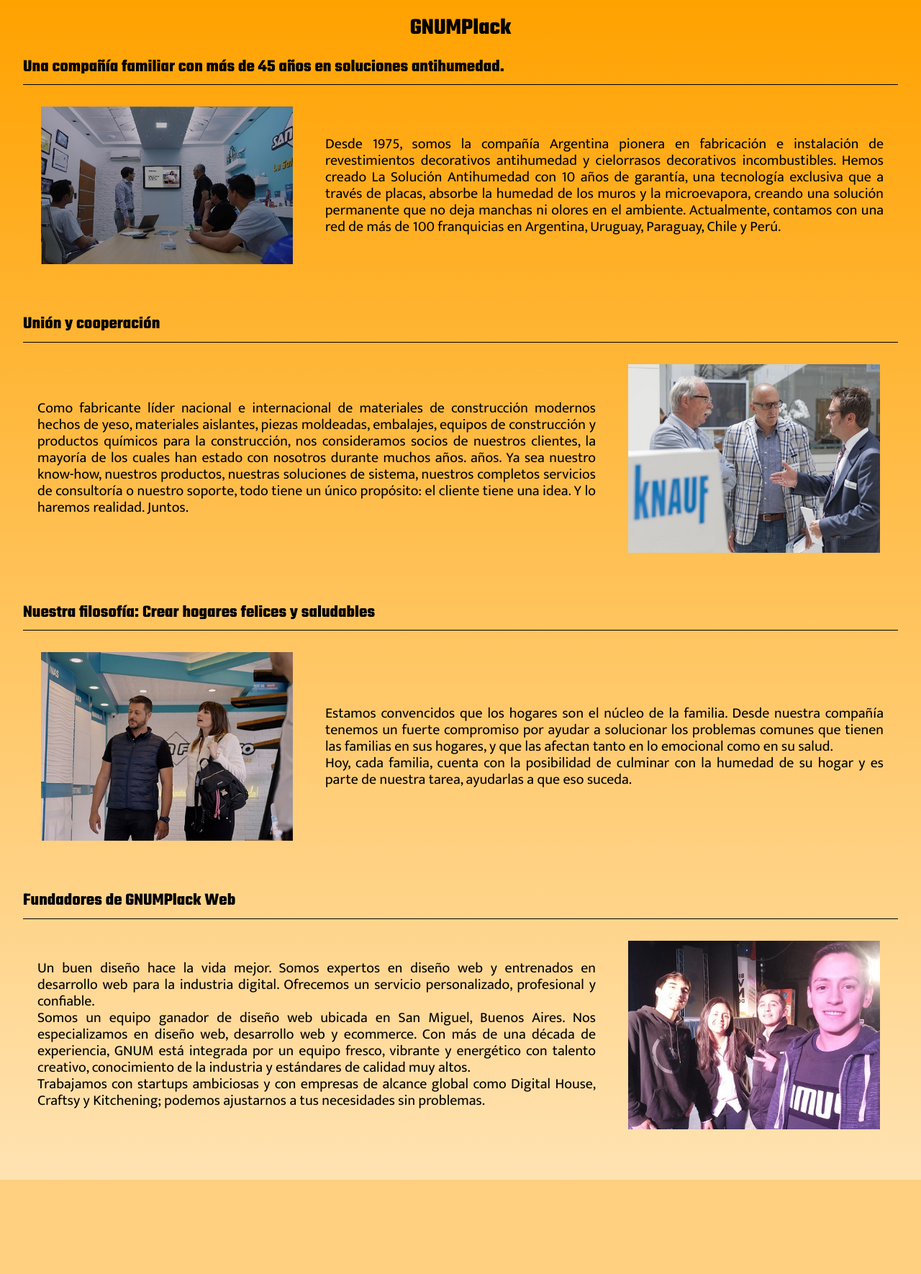
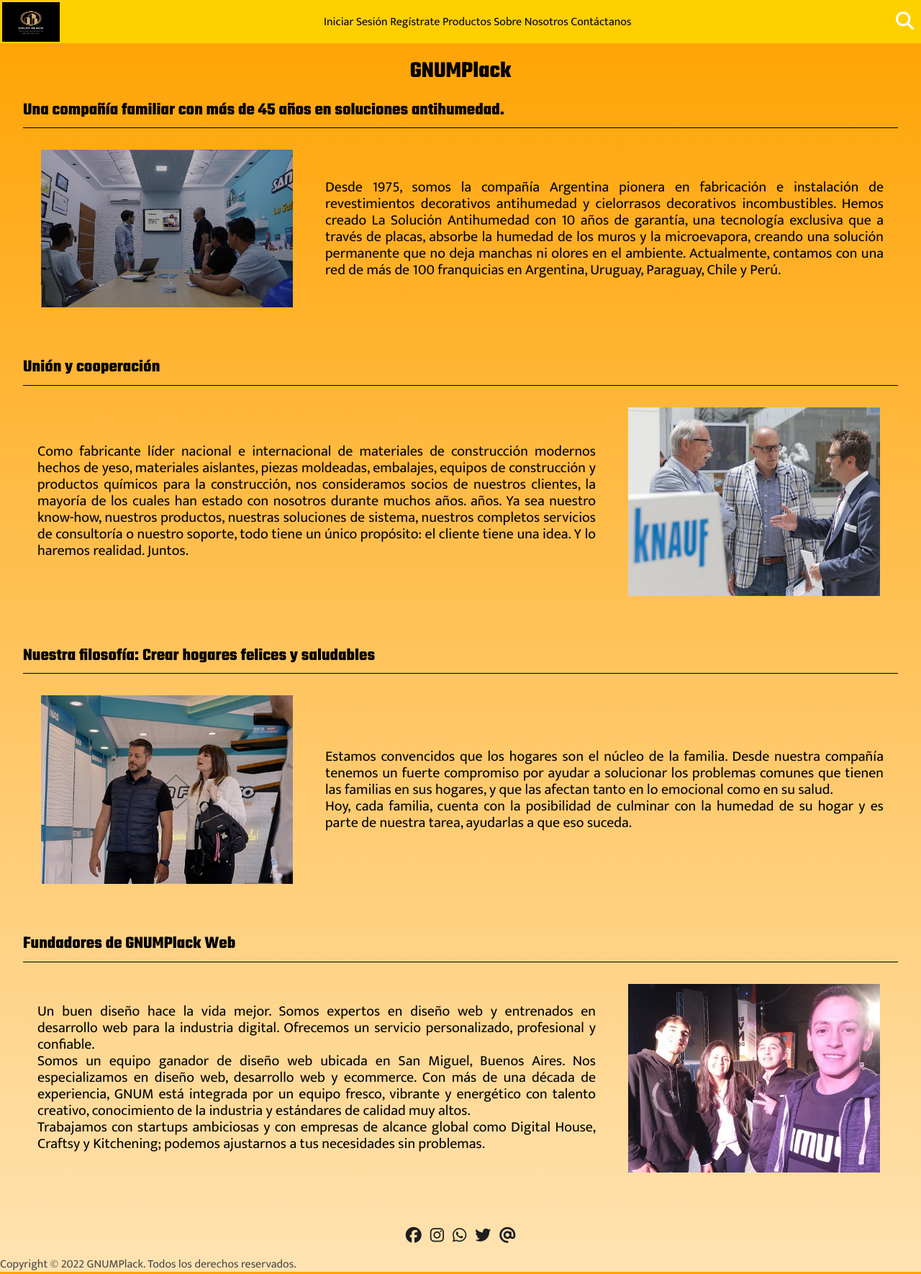
Before and after one commit to nicolas335/Grupo_3_GNUMPlack, a Node server app: page /aboutUs in a window 1280 px wide. Shown: the whole page at 72% size. Before the commit the page ends 1639 px from the top, so only its background shows below. Run offline with Node 20, Linux system fonts and the light colour scheme; some libraries are stand-ins or nearby versions.

Commit message:
agrego header y footer a las paginas aboutUs y cart

```diff
--- a/GNUMPlack_site/public/css/footer.css
+++ b/GNUMPlack_site/public/css/footer.css
@@ -0,0 +1,31 @@
+body #footer .social{
+    display: flex;
+    flex-wrap: wrap;
+    margin-top: 30px;
+    justify-content: center;
+}
+body #footer{
+    margin-top: 40px;
+    text-align: center;
+}
+body #footer .social i{
+    font-size: 22px;
+    color: #1d1d1d;
+    margin: 6px;
+
+}
+body #footer p{
+    color: #494949;
+    margin-top: 15px;
+}
+@media (hover: hover){
+
+    body #footer .social i{
+        color: #a1a1a1;
+    }
+    #footer .social  i:hover{
+        color: black;
+        font-size: 26px;
+        transition: all .3s;
+    }
+}
--- a/GNUMPlack_site/public/css/general.css
+++ b/GNUMPlack_site/public/css/general.css
@@ -15,7 +15,14 @@
     font-family: var(--fuenteTitulos);
 }
 body{
+    background: var(--naranjaDegrade);
+}
+main{
     max-width: 95%;
     margin: 0 auto;
-    background: var(--naranjaDegrade);
 }
+@media (max-width:460px){
+    main{
+        margin-top: 75px;
+    }
+}
--- a/GNUMPlack_site/public/css/header.css
+++ b/GNUMPlack_site/public/css/header.css
@@ -0,0 +1,137 @@
+.header{
+    display: flex;
+    flex-wrap: wrap;
+    align-items: center;
+    justify-content: space-between;
+    background-color: #ffd000;
+    height: 60px;
+    width: 100%;
+    position: fixed;
+    border-bottom-left-radius:15px ;
+    border-bottom-right-radius: 15px;
+    z-index: 100;
+    top: 0;
+}
+
+#bar{
+    background-color: #d9d9d9;
+    padding: 5px;
+    border-radius: 12px;
+    border: none;
+}
+.lupa{
+    padding: 5px 10px 8px 0px;
+    font-size: 25px;
+    color: white;
+}
+.searchBar{
+    height: 30px;
+    display: flex;
+    background-color: #d9d9d9;
+    border-radius: 15px;
+    margin-right: 0;
+}
+#check{
+    display: none;
+}
+.nav-menu ul{
+    display: flex;
+    align-items: center;
+}
+.nav-menu li{
+    margin-right: 1rem;
+}
+
+.logoImg{
+    height: 55px;
+    width: 80px;
+    margin: 2.5px 0 0 2.5px;
+    border-bottom-left-radius:15px;
+}
+
+.menu-icon{
+    margin-right: 15px;
+    font-size: 30px;
+    color: white;
+}
+
+.nav-menu ul{
+    display: block;
+    position: fixed;
+    top:-100%;
+    left: 0;
+    background: #ffd000;
+    width: 100%;
+    height: 399.7px;
+    right: 0;
+    border: solid .5px #858585;
+}
+.nav-menu ul li{
+    padding: 2rem;
+    display: flex;
+    justify-content: center;
+    margin: 0;
+    align-items: center;
+    border-top: solid .5px #858585;
+}
+.nav-menu ul li a{
+    font-size: small;
+}
+#check:checked ~ ul{
+    top: 55px;
+    transition: all .25s;
+    padding: 0;
+}
+
+/*tablet*/
+
+@media (min-width:461px){
+    .header{
+    border-bottom-left-radius:0;
+    border-bottom-right-radius:0;
+    position: relative;;
+    }
+    header .nav-menu .checkbtn i{
+        display: none;
+    }
+    #bar{
+        display: none;
+    }
+    .searchBar{
+        height: max-content;
+        display: flex;
+        background-color: transparent;
+        border-radius: 0;
+        margin-right: 0;
+        right: 0;
+        order: 1;
+    }
+    .header .nav-menu ul{
+        display: contents;
+        border: none;
+        left: 90px;
+        top: 0;
+        background-color: transparent;
+    }
+    .nav-menu ul li a{
+        font-size: 10px;
+    }
+    .nav-menu ul li{
+        position: relative;
+        padding: 0;
+        display: inline-block;
+        margin: 0;
+        border-top: none;
+    }
+    .logoImg{
+        border-bottom-left-radius:0;
+    }
+}
+
+/* Desktop */
+
+@media (min-width:769px){
+    .nav-menu ul li a{
+        font-size: 16px;
+    }
+}
--- a/GNUMPlack_site/views/aboutUs.html
+++ b/GNUMPlack_site/views/aboutUs.html
@@ -1,43 +1,103 @@
 <!DOCTYPE html>
 <html lang="es">
+
 <head>
     <meta charset="UTF-8">
     <meta http-equiv="X-UA-Compatible" content="IE=edge">
     <meta name="viewport" content="width=device-width, initial-scale=1.0">
     <title>Sobre Nosotros</title>
     <link rel="stylesheet" href="/css/styles.css">
+    <script src="https://kit.fontawesome.com/142c29101d.js" crossorigin="anonymous"></script>
 </head>
+
 <body class="aboutUs">
+    <header class="header">
+
+        <div class="logo">
+            <a href="#" class="linkLogo">
+                <img src="img/logoGNUMPlack.jfif" alt="logo de GNUMPlack" class="logoImg">
+            </a>
+        </div>
+
+        <div class="searchBar">
+            <input type="text" placeholder="¿Que desea buscar?" id="bar">
+            <i class="fa-solid fa-magnifying-glass lupa"></i>
+        </div>
+
+        <div class="nav-menu">
+            <input type="checkbox" id="check">
+            <label for="check" class="checkbtn"><i class="fa-solid fa-bars menu-icon"></i></label>
+            <ul>
+                <li><a href="login">Iniciar Sesión</a></li>
+                <li><a href="signin">Regístrate</a></li>
+                <li><a href="product">Productos</a></li>
+                <li><a href="aboutUs">Sobre Nosotros</a></li>
+                <li><a href="#footer">Contáctanos</a></li>
+            </ul>
+        </div>
+    </header>
     <main>
+
         <h1>GNUMPlack</h1>
         <h2>Una compañía familiar con más de 45 años en soluciones antihumedad.</h2>
         <section>
             <div>
                 <img src="/img/about_hero_1.jpg" alt="">
             </div>
-            <p>Desde 1975, somos la compañía Argentina pionera en fabricación e instalación de revestimientos decorativos antihumedad y cielorrasos decorativos incombustibles. Hemos creado La Solución Antihumedad con 10 años de garantía, una tecnología exclusiva que a través de placas, absorbe la humedad de los muros y la microevapora, creando una solución permanente que no deja manchas ni olores en el ambiente. Actualmente, contamos con una red de más de 100 franquicias en Argentina, Uruguay, Paraguay, Chile y Perú.</p>
+            <p>Desde 1975, somos la compañía Argentina pionera en fabricación e instalación de revestimientos
+                decorativos antihumedad y cielorrasos decorativos incombustibles. Hemos creado La Solución Antihumedad
+                con 10 años de garantía, una tecnología exclusiva que a través de placas, absorbe la humedad de los
+                muros y la microevapora, creando una solución permanente que no deja manchas ni olores en el ambiente.
+                Actualmente, contamos con una red de más de 100 franquicias en Argentina, Uruguay, Paraguay, Chile y
+                Perú.</p>
         </section>
         <h2>Unión y cooperación</h2>
         <section class="reverse">
             <div>
                 <img src="/img/cutout_228954_popup_landscape_4x3_1.jpg" alt="">
             </div>
-            <p>Como fabricante líder nacional e internacional de materiales de construcción modernos hechos de yeso, materiales aislantes, piezas moldeadas, embalajes, equipos de construcción y productos químicos para la construcción, nos consideramos socios de nuestros clientes, la mayoría de los cuales han estado con nosotros durante muchos años. años. Ya sea nuestro know-how, nuestros productos, nuestras soluciones de sistema, nuestros completos servicios de consultoría o nuestro soporte, todo tiene un único propósito: el cliente tiene una idea. Y lo haremos realidad. Juntos.</p>
+            <p>Como fabricante líder nacional e internacional de materiales de construcción modernos hechos de yeso,
+                materiales aislantes, piezas moldeadas, embalajes, equipos de construcción y productos químicos para la
+                construcción, nos consideramos socios de nuestros clientes, la mayoría de los cuales han estado con
+                nosotros durante muchos años. años. Ya sea nuestro know-how, nuestros productos, nuestras soluciones de
+                sistema, nuestros completos servicios de consultoría o nuestro soporte, todo tiene un único propósito:
+                el cliente tiene una idea. Y lo haremos realidad. Juntos.</p>
         </section>
         <h2>Nuestra filosofía: Crear hogares felices y saludables</h2>
         <section>
             <div>
                 <img src="/img/about_philosophy.jpg" alt="">
             </div>
-            <p>Estamos convencidos que los hogares son el núcleo de la familia. Desde nuestra compañía tenemos un fuerte compromiso por ayudar a solucionar los problemas comunes que tienen las familias en sus hogares, y que las afectan tanto en lo emocional como en su salud.<br>Hoy, cada familia, cuenta con la posibilidad de culminar con la humedad de su hogar y es parte de nuestra tarea, ayudarlas a que eso suceda.</p>
+            <p>Estamos convencidos que los hogares son el núcleo de la familia. Desde nuestra compañía tenemos un fuerte
+                compromiso por ayudar a solucionar los problemas comunes que tienen las familias en sus hogares, y que
+                las afectan tanto en lo emocional como en su salud.<br>Hoy, cada familia, cuenta con la posibilidad de
+                culminar con la humedad de su hogar y es parte de nuestra tarea, ayudarlas a que eso suceda.</p>
         </section>
         <h2>Fundadores de GNUMPlack Web</h2>
         <section class="reverse">
             <div>
                 <img src="/img/c49ac350-1a1a-4eba-bc31-9dcbe25437e7.jpg" alt="">
             </div>
-            <p>Un buen diseño hace la vida mejor. Somos expertos en diseño web y entrenados en desarrollo web para la industria digital. Ofrecemos un servicio personalizado, profesional y confiable.<br>Somos un equipo ganador de diseño web ubicada en San Miguel, Buenos Aires. Nos especializamos en diseño web, desarrollo web y ecommerce. Con más de una década de experiencia, GNUM está integrada por un equipo fresco, vibrante y energético con talento creativo, conocimiento de la industria y estándares de calidad muy altos.<br>Trabajamos con startups ambiciosas y con empresas de alcance global como Digital House, Craftsy y Kitchening; podemos ajustarnos a tus necesidades sin problemas.</p>
+            <p>Un buen diseño hace la vida mejor. Somos expertos en diseño web y entrenados en desarrollo web para la
+                industria digital. Ofrecemos un servicio personalizado, profesional y confiable.<br>Somos un equipo
+                ganador de diseño web ubicada en San Miguel, Buenos Aires. Nos especializamos en diseño web, desarrollo
+                web y ecommerce. Con más de una década de experiencia, GNUM está integrada por un equipo fresco,
+                vibrante y energético con talento creativo, conocimiento de la industria y estándares de calidad muy
+                altos.<br>Trabajamos con startups ambiciosas y con empresas de alcance global como Digital House,
+                Craftsy y Kitchening; podemos ajustarnos a tus necesidades sin problemas.</p>
         </section>
     </main>
+
+    <footer id="footer">
+        <div class="social">
+            <div><a href="https://www.facebook.com/" target="_blank"><i class="fab fa-facebook"></i></a></div>
+            <div><a href="https://www.instagram.com/" target="_blank"><i class="fab fa-instagram"></i></a></div>
+            <div><a href="https://www.whatsapp.com/" target="_blank"><i class="fab fa-whatsapp"></i></a></div>
+            <div><a href="https://www.twitter.com/" target="_blank"><i class="fa-brands fa-twitter"></i></a></div>
+            <div><a href="https://www.gmail.com/" target="_blank"><i class="fa-solid fa-at"></i></a></div>
+        </div>
+        <p>Copyright © 2022 GNUMPlack. Todos los derechos reservados.</p>
+    </footer>
 </body>
+
 </html>
```
Also changed, not shown: GNUMPlack_site/views/cart.html (+37 -0 lines), GNUMPlack_site/public/img/logoGNUMPlack.jfif (added).
